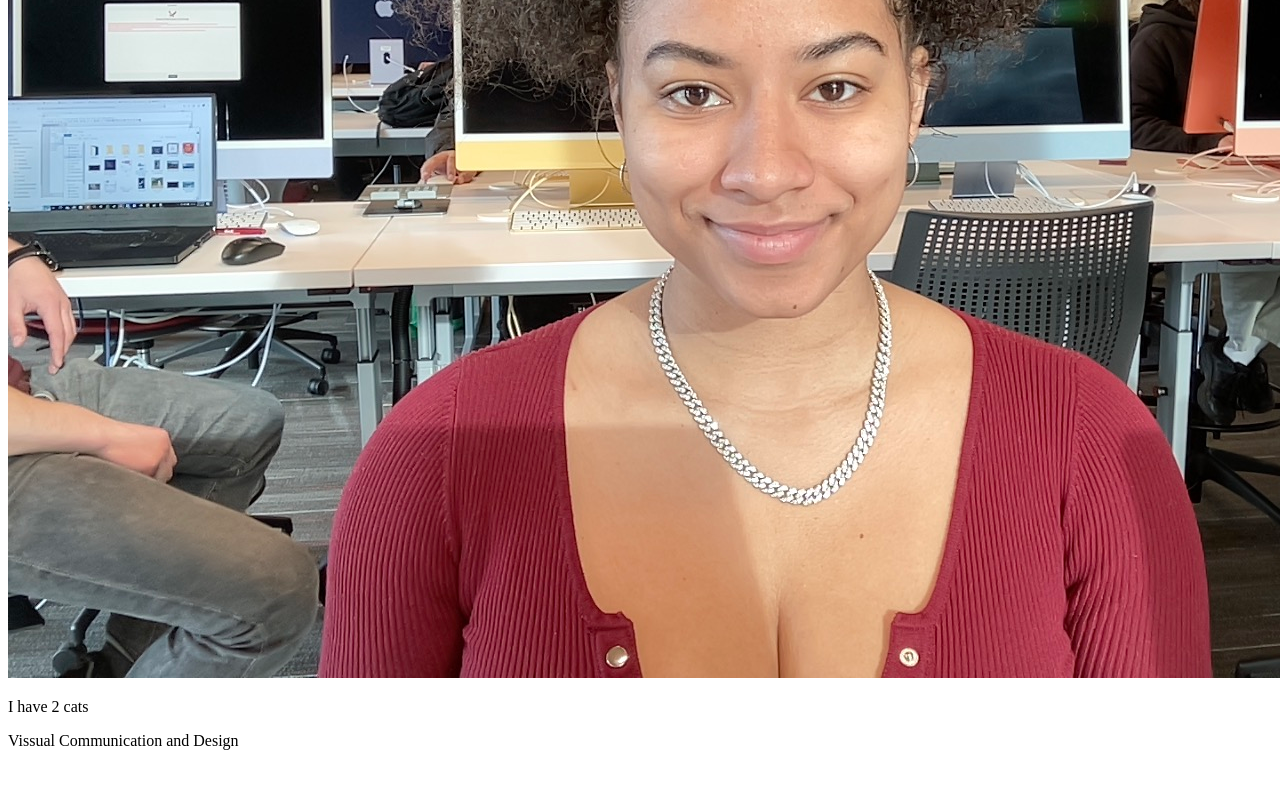
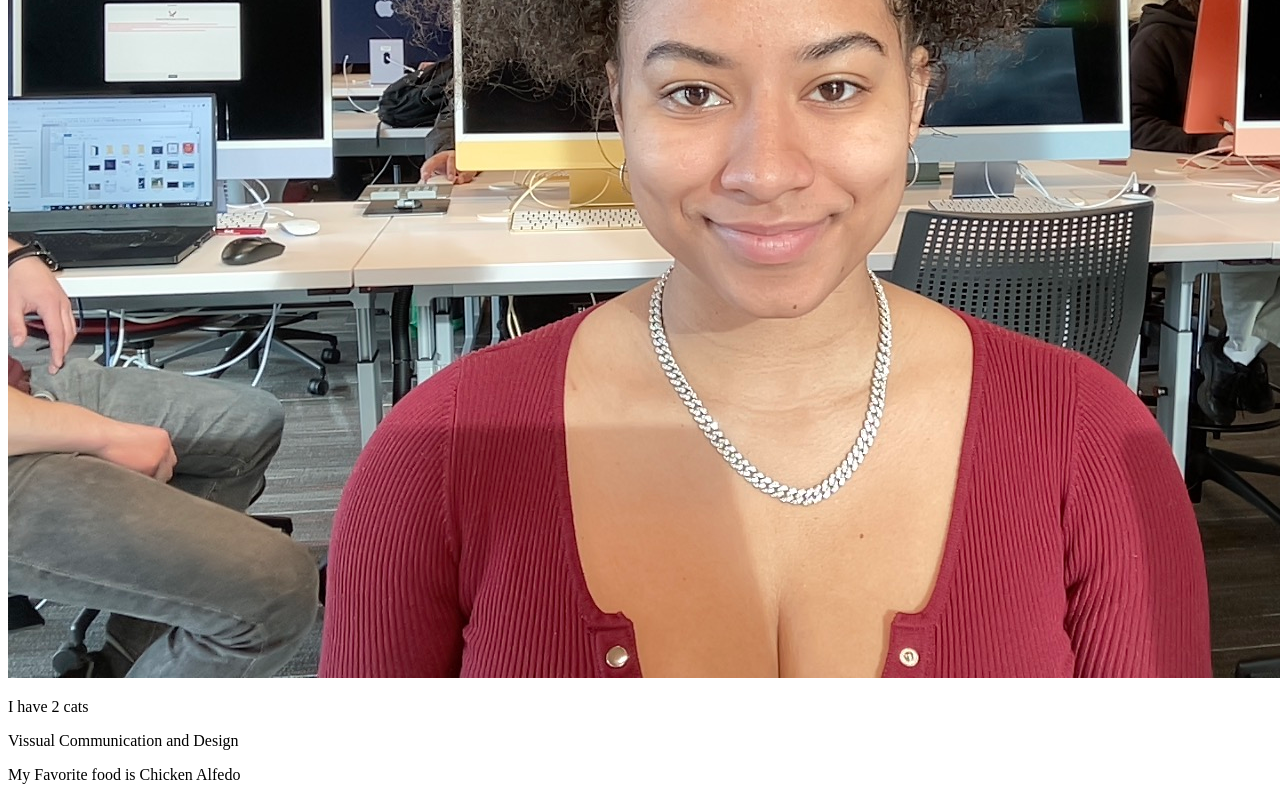
Before and after one commit to Adina29/adina29.github.io, a plain HTML site: page index.html in a window 1280 px wide. Shown: the part 362-1162 px from the top of the page. Before the commit the page ends 1128 px from the top, so only its background shows below. Drawn offline with Linux system fonts and the light colour scheme.

Commit message:
Added Favorite food

```diff
--- a/index.html
+++ b/index.html
@@ -13,5 +13,7 @@
 
     <p>I  have 2 cats</p>
     <p>Vissual Communication and Design</p>
+    <P>My Favorite food is Chicken Alfedo</P>
+
 </body>
 </html>
```
